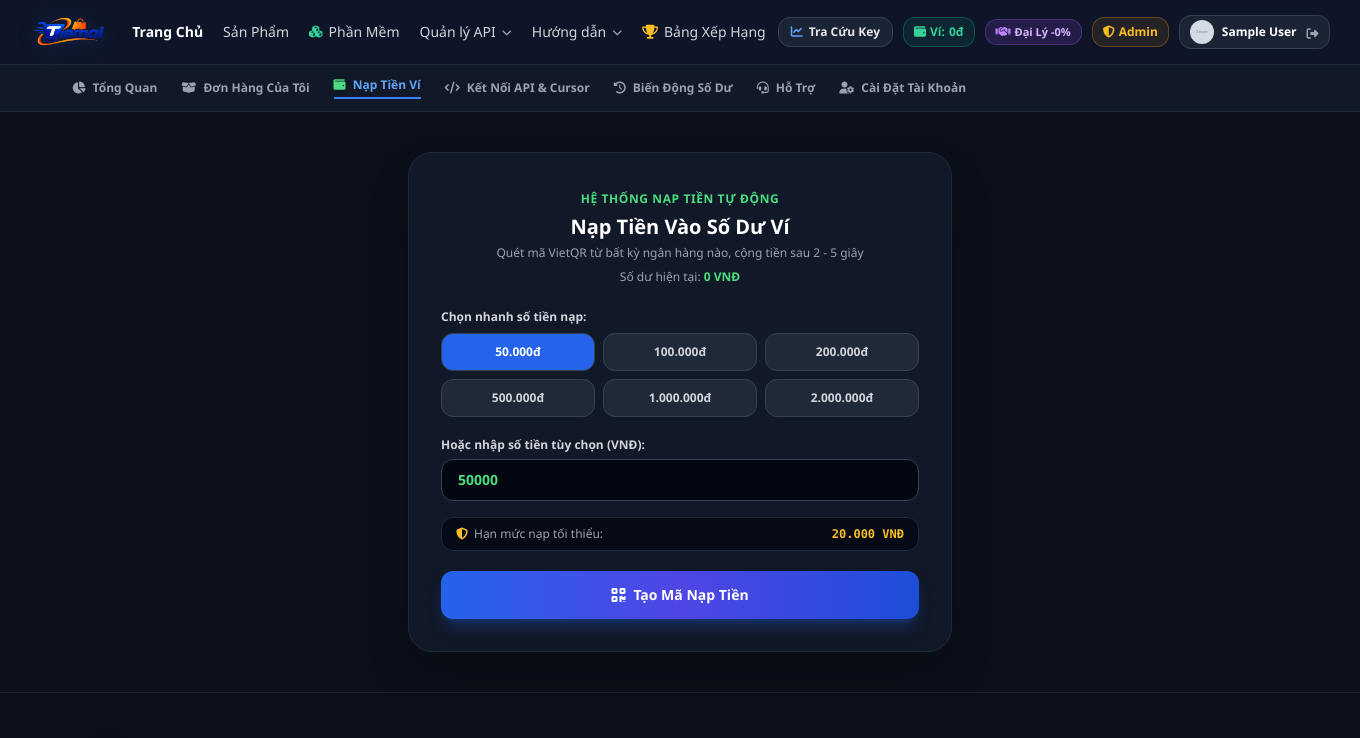
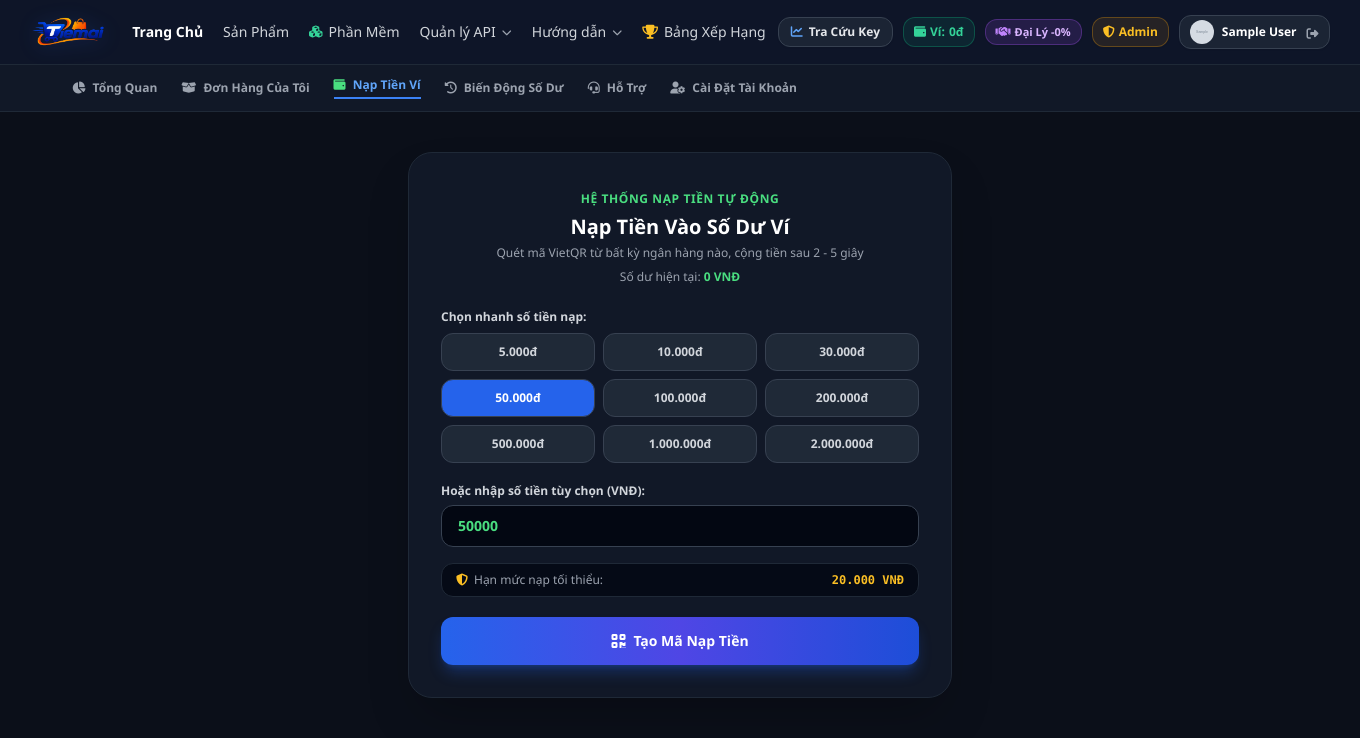
Before and after one commit to Vankhadev/vankhateamshop, a PHP site: page /user/nap-tien in a window 1360 px wide. Shown: the top 738 px of the page. Run offline with PHP 8.4, Linux system fonts and the light colour scheme; the visitor is signed in with stand-in values (Sample User, id 1); tables that the repository leaves empty or names only in its code hold one stand-in row (values such as "Sample post"); grey boxes marked "Sample" are stand-in pictures; some libraries are stand-ins or nearby versions.

Commit message:
Update: nap-tien.php fast select amounts and UI refinement

```diff
--- a/frontend/client/nap-tien.php
+++ b/frontend/client/nap-tien.php
@@ -76,9 +76,6 @@ try {
                 <a href="/user/nap-tien" class="text-blue-400 font-bold shrink-0 border-b-2 border-blue-500 pb-1">
                     <i class="fas fa-wallet mr-1 text-green-400"></i> Nạp Tiền Ví
                 </a>
-                <a href="/user/api-docs" class="text-gray-400 hover:text-white shrink-0">
-                    <i class="fas fa-code mr-1"></i> Kết Nối API & Cursor
-                </a>
                 <a href="/user/bien-dong-so-du" class="text-gray-400 hover:text-white shrink-0">
                     <i class="fas fa-clock-rotate-left mr-1"></i> Biến Động Số Dư
                 </a>
@@ -114,6 +111,9 @@ try {
                 <div class="mb-5">
                     <label class="block text-xs font-semibold text-gray-300 mb-2">Chọn nhanh số tiền nạp:</label>
                     <div class="grid grid-cols-3 gap-2 text-xs font-bold">
+                        <button type="button" @click="chonNhanh(5000)" :class="soTienNap === 5000 ? 'bg-blue-600 text-white' : 'bg-gray-800 text-gray-300 hover:bg-gray-700'" class="py-2.5 rounded-xl border border-gray-700 transition">5.000đ</button>
+                        <button type="button" @click="chonNhanh(10000)" :class="soTienNap === 10000 ? 'bg-blue-600 text-white' : 'bg-gray-800 text-gray-300 hover:bg-gray-700'" class="py-2.5 rounded-xl border border-gray-700 transition">10.000đ</button>
+                        <button type="button" @click="chonNhanh(30000)" :class="soTienNap === 30000 ? 'bg-blue-600 text-white' : 'bg-gray-800 text-gray-300 hover:bg-gray-700'" class="py-2.5 rounded-xl border border-gray-700 transition">30.000đ</button>
                         <button type="button" @click="chonNhanh(50000)" :class="soTienNap === 50000 ? 'bg-blue-600 text-white' : 'bg-gray-800 text-gray-300 hover:bg-gray-700'" class="py-2.5 rounded-xl border border-gray-700 transition">50.000đ</button>
                         <button type="button" @click="chonNhanh(100000)" :class="soTienNap === 100000 ? 'bg-blue-600 text-white' : 'bg-gray-800 text-gray-300 hover:bg-gray-700'" class="py-2.5 rounded-xl border border-gray-700 transition">100.000đ</button>
                         <button type="button" @click="chonNhanh(200000)" :class="soTienNap === 200000 ? 'bg-blue-600 text-white' : 'bg-gray-800 text-gray-300 hover:bg-gray-700'" class="py-2.5 rounded-xl border border-gray-700 transition">200.000đ</button>
@@ -218,11 +218,10 @@ try {
                                 <span class="block text-[10px] font-bold text-amber-700 uppercase tracking-wider">NẠP TỐI THIỂU</span>
                                 <span class="block text-xs font-extrabold text-amber-900 mt-0.5"><?= number_format($walletMinDeposit, 0, ',', '.') ?> VNĐ</span>
                             </div>
-                            <span class="text-[10px] text-amber-600 italic">Chuyển dưới mức này sẽ không cộng ví</span>
                         </div>
 
                         <!-- 4. NỘI DUNG CHUYỂN KHOẢN (BẮT BUỘC) -->
-                        <div class="border-2 border-dashed border-[#0284c7] bg-[#f0f9ff] rounded-xl px-3.5 py-2.5 flex items-center justify-between">
+                        <div class="border border-amber-200 bg-amber-50/60 rounded-xl px-3.5 py-2.5 flex items-center justify-between">
                             <div>
                                 <span class="block text-[10px] font-extrabold text-rose-500 uppercase tracking-wider">NỘI DUNG CHUYỂN KHOẢN (BẮT BUỘC)</span>
                                 <span class="block text-base font-black text-rose-600 mt-0.5 font-mono tracking-wide" x-text="maNapTien"></span>
```
